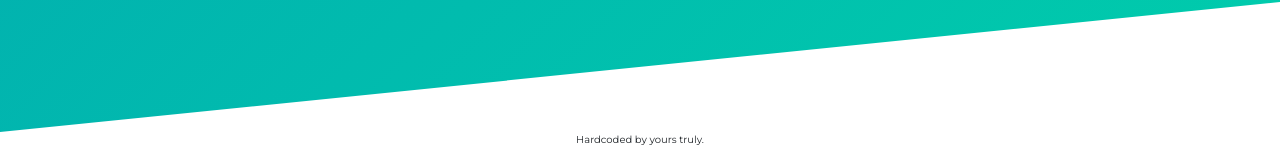
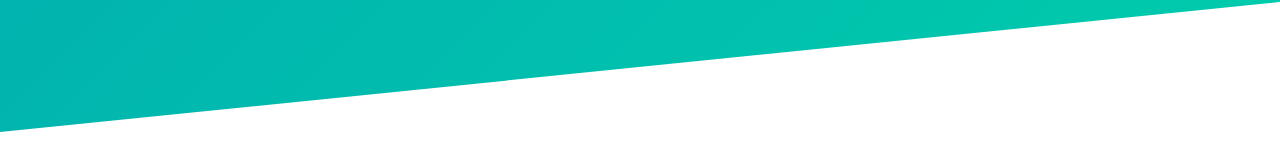
Before and after one commit to simonmusmos/portfolio, a PHP site: page / in a window 1280 px wide. Shown: the part 1318-1465 px from the top of the page. Run offline with PHP 8.4, Linux system fonts and the light colour scheme.

Commit message:
removed footer

```diff
--- a/index.php
+++ b/index.php
@@ -59,6 +59,6 @@ though I am still beginner.</p>
         <script type="text/javascript">
             AOS.init();
         </script>
-        <span>Hardcoded by yours truly.</span>
+        <!-- <span>Hardcoded by yours truly.</span> -->
     </body>
 </html>
```
